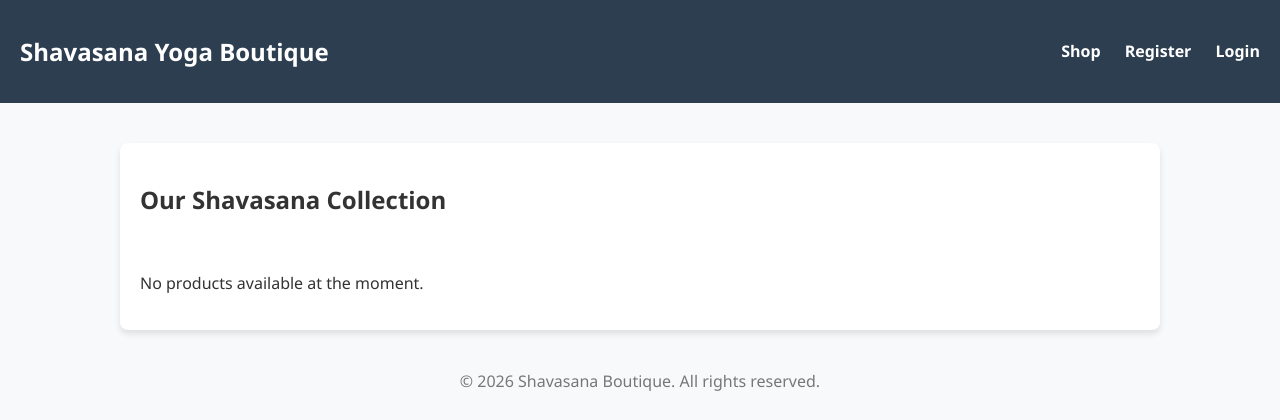
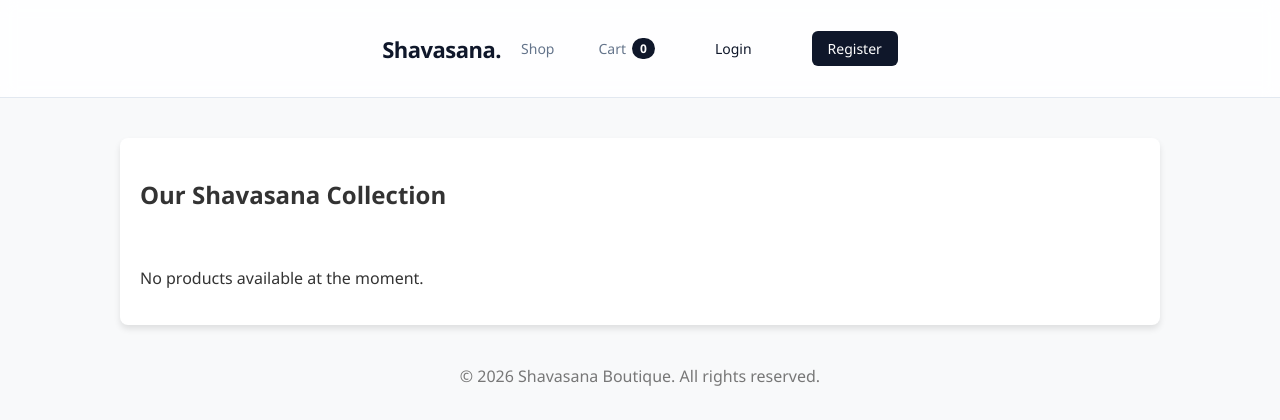
Before and after one commit to wissaluna/yoga-clothes-app, a PHP site: page / in a window 1280 px wide. Shown: the top 420 px of the page. Run offline with PHP 8.4, Linux system fonts and the light colour scheme; data that the repository does not hold is empty.

Commit message:
project delivery

```diff
--- a/assets/css/style.css
+++ b/assets/css/style.css
@@ -24,6 +24,112 @@ header nav a {
 
 header nav a:hover {
   color: #1abc9c;
+}
+
+.site-header {
+  position: sticky;
+  top: 0;
+  z-index: 50;
+  background-color: rgba(255, 255, 255, 0.85);
+  backdrop-filter: blur(8px);
+  border-bottom: 1px solid #e2e8f0;
+  overflow: hidden;
+}
+
+.header-container {
+  display: flex;
+  justify-content: space-between;
+  align-items: center;
+  max-width: 1200px;
+  margin: 0 auto;
+  padding: 16px 24px;
+}
+
+.logo h2 {
+  margin: 0;
+  font-size: 22px;
+  font-weight: 700;
+  color: #0f172a;
+  letter-spacing: -0.5px;
+}
+
+.main-nav {
+  display: flex;
+  align-items: center;
+  gap: 24px;
+}
+
+.nav-link {
+  font-size: 14px;
+  font-weight: 500;
+  color: #64748b;
+  text-decoration: none;
+  transition: color 0.2s ease;
+}
+
+.nav-link:hover {
+  color: #0f172a;
+}
+
+.cart-link {
+  display: flex;
+  align-items: center;
+  gap: 6px;
+}
+
+.cart-badge {
+  background-color: #0f172a;
+  color: #ffffff;
+  font-size: 12px;
+  font-weight: 600;
+  padding: 2px 8px;
+  border-radius: 9999px;
+}
+
+.user-greeting {
+  font-size: 14px;
+  font-weight: 500;
+  color: #10b981;
+}
+
+.nav-btn {
+  padding: 8px 16px;
+  font-size: 14px;
+  font-weight: 500;
+  border-radius: 6px;
+  text-decoration: none;
+  transition: all 0.2s ease;
+}
+
+.btn-ghost {
+  color: #0f172a;
+  background: transparent;
+}
+
+.btn-ghost:hover {
+  background-color: #f1f5f9;
+}
+
+.btn-primary {
+  background-color: #0f172a;
+  color: #ffffff;
+}
+
+.btn-primary:hover {
+  background-color: #334155;
+}
+
+@media (max-width: 768px) {
+  .header-container {
+    flex-direction: column;
+    gap: 16px;
+    padding: 16px;
+  }
+  .main-nav {
+    flex-wrap: wrap;
+    justify-content: center;
+    gap: 16px;
+  }
 }
 
 .container {
--- a/assets/js/validator.js
+++ b/assets/js/validator.js
@@ -27,3 +27,42 @@ function validateLoginForm() {
   }
   return true;
 }
+
+document.addEventListener('DOMContentLoaded', () => {
+  const addButtons = document.querySelectorAll('.add-to-cart-btn');
+
+  addButtons.forEach((button) => {
+    button.addEventListener('click', function () {
+      const productId = this.getAttribute('data-id');
+
+      fetch('actions/add_to_cart.php', {
+        method: 'POST',
+        headers: {
+          'Content-Type': 'application/json',
+        },
+        body: JSON.stringify({ product_id: productId }),
+      })
+        .then((response) => response.json())
+        .then((data) => {
+          if (data.success) {
+            document.getElementById('cart-count').innerText = data.totalItems;
+
+            const originalText = this.innerText;
+            this.innerText = 'Added!';
+            this.style.backgroundColor = '#10b981';
+            this.style.color = 'white';
+
+            setTimeout(() => {
+              this.innerText = originalText;
+              this.style.backgroundColor = '#0f172a';
+            }, 1500);
+          } else {
+            alert('Error adding item to cart.');
+          }
+        })
+        .catch((error) => {
+          console.error('AJAX Error:', error);
+        });
+    });
+  });
+});
--- a/includes/db.php
+++ b/includes/db.php
@@ -1,5 +1,5 @@
 <?php
-// db.php
+
 $host = 'localhost';
 $dbname = 'yoga_db';
 $username = 'root';
--- a/includes/footer.php
+++ b/includes/footer.php
@@ -9,6 +9,6 @@
     </p>
 </footer>
 
-<script src="assets/js/validation.js"></script>
+<script src="assets/js/validator.js"></script>
 </body>
 </html>
--- a/includes/header.php
+++ b/includes/header.php
@@ -1,34 +1,45 @@
 <?php
 
+if (session_status() === PHP_SESSION_NONE) {
     session_start();
+}
 ?>
 <!DOCTYPE html>
 <html lang="en">
 <head>
     <meta charset="UTF-8">
     <meta name="viewport" content="width=device-width, initial-scale=1.0">
-    <title>Shavasana Cloaks</title>
-
+    <title>Shavasana Boutique</title>
     <link rel="stylesheet" href="assets/css/style.css">
 </head>
 <body>
 
-<header>
+<header class="site-header">
+    <div class="header-container">
+
         <div class="logo">
-        <h2>Shavasana Yoga Boutique</h2>
+            <a href="index.php" style="text-decoration: none;">
+                <h2>Shavasana.</h2>
+            </a>
         </div>
-    <nav>
-        <a href="index.php">Shop</a>
+
+        <nav class="main-nav">
+            <a href="index.php" class="nav-link">Shop</a>
+
+            <a href="cart.php" class="nav-link cart-link">
+                Cart <span id="cart-count" class="cart-badge"><?php echo isset($_SESSION['cart']) ? array_sum($_SESSION['cart']) : 0; ?></span>
+            </a>
+
             <?php if(isset($_SESSION['user_id'])): ?>
-
-            <span style="margin-left: 20px; color: #1abc9c;">Hi, <?php echo htmlspecialchars($_SESSION['user_name']); ?>!</span>
-            <a href="logout.php">Logout</a>
+                <span class="user-greeting">Hi, <?php echo htmlspecialchars($_SESSION['user_name']); ?></span>
+                <a href="logout.php" class="nav-btn btn-ghost">Logout</a>
             <?php else: ?>
-
-            <a href="register.php">Register</a>
-            <a href="login.php">Login</a>
+                <a href="login.php" class="nav-btn btn-ghost">Login</a>
+                <a href="register.php" class="nav-btn btn-primary">Register</a>
             <?php endif; ?>
         </nav>
+
+    </div>
 </header>
 
 <main class="container">
--- a/index.php
+++ b/index.php
@@ -3,15 +3,13 @@
 require_once 'includes/db.php';
 
 
-$sql = "SELECT p.ProductID, p.ProductName, p.Description, p.Price, p.StockQuantity, c.CategoryName
+$sql = "SELECT p.ProductID, p.ProductName, p.Description, p.Price, p.StockQuantity, p.ImageURL, c.CategoryName
         FROM PRODUCT p
         LEFT JOIN CATEGORY c ON p.CategoryID = c.CategoryID
         ORDER BY p.ProductID DESC";
 
-
 $stmt = $pdo->query($sql);
 $products = $stmt->fetchAll(PDO::FETCH_ASSOC);
-
 
 include 'includes/header.php';
 ?>
@@ -28,6 +26,12 @@ include 'includes/header.php';
         <?php foreach ($products as $product): ?>
             <div class="product-card">
 
+                <div class="product-img-container">
+                    <img src="<?php echo htmlspecialchars($product['ImageURL'] ?: 'assets/img/placeholder.jpg'); ?>"
+                         alt="<?php echo htmlspecialchars($product['ProductName']); ?>">
+                </div>
+
+                <div class="product-content">
                     <div class="product-category"><?php echo htmlspecialchars($product['CategoryName'] ?? 'Uncategorized'); ?></div>
 
                     <h3><?php echo htmlspecialchars($product['ProductName']); ?></h3>
@@ -39,10 +43,11 @@ include 'includes/header.php';
                         <div class="stock-status">In Stock: <?php echo $product['StockQuantity']; ?></div>
                     </div>
 
-
                     <button class="add-to-cart-btn" data-id="<?php echo $product['ProductID']; ?>">
                         Add to Cart
                     </button>
+                </div>
+
             </div>
         <?php endforeach; ?>
     <?php else: ?>
@@ -51,6 +56,5 @@ include 'includes/header.php';
 </div>
 
 <?php
-
 include 'includes/footer.php';
 ?>
--- a/login.php
+++ b/login.php
@@ -1,5 +1,5 @@
 <?php
-
+session_start();
 require_once 'includes/db.php';
 
 if (isset($_SESSION['user_id'])) {
@@ -18,7 +18,7 @@ if ($_SERVER["REQUEST_METHOD"] == "POST") {
         $message = "Please enter both email and password.";
         $statusClass = "error";
     } else {
-        // Fetch the user from the database
+
         $stmt = $pdo->prepare("SELECT CustomerID, FirstName, PasswordHash FROM CUSTOMER WHERE Email = ?");
         $stmt->execute([$email]);
         $user = $stmt->fetch(PDO::FETCH_ASSOC);
--- a/register.php
+++ b/register.php
@@ -11,7 +11,7 @@ if ($_SERVER["REQUEST_METHOD"] == "POST") {
     $email = trim($_POST['email']);
     $password = $_POST['password'];
 
-    // PHP Server-Side Validation
+
     if (empty($firstName) || empty($lastName) || empty($email) || empty($password)) {
         $message = "All fields are required.";
         $statusClass = "error";
@@ -23,7 +23,7 @@ if ($_SERVER["REQUEST_METHOD"] == "POST") {
             $message = "Email is already registered!";
             $statusClass = "error";
         } else {
-            // SHA-256 Hashing (Rubric Requirement)
+            // SHA-256 Hashing
             $hashedPassword = hash('sha256', $password);
             $insertStmt = $pdo->prepare("INSERT INTO CUSTOMER (FirstName, LastName, Email, PasswordHash) VALUES (?, ?, ?, ?)");
 
```
Also changed, not shown: other parts of assets/css/style.css (+99 -3 lines), actions/add_to_cart.php (added, +37 -0 lines), cart.php (added, +87 -0 lines), checkout.php (added, +129 -0 lines), assets/img/bamboo-wrap.png (added), assets/img/midnight-silk.png (added), assets/img/thermal-lotus.png (added), assets/img/zen-cotton.png (added). Lines whose indentation alone changed are shown as unchanged.
